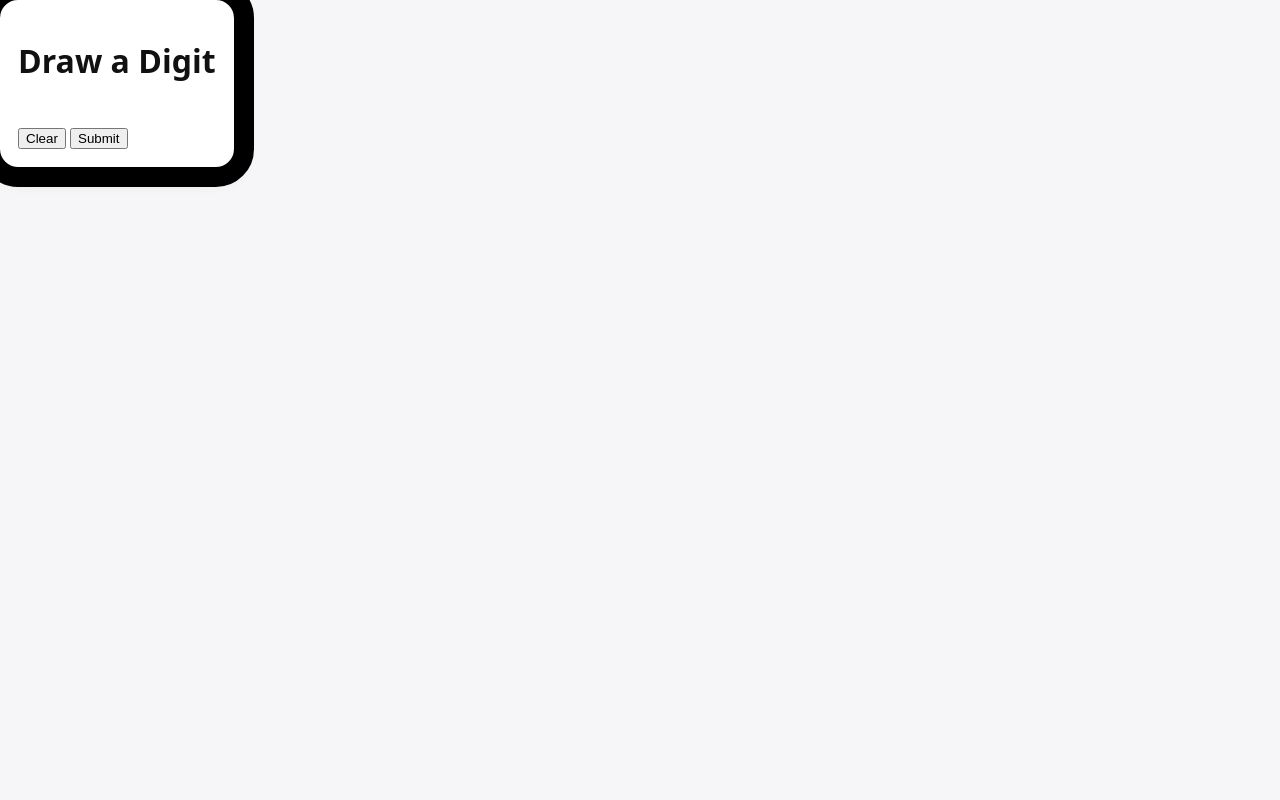
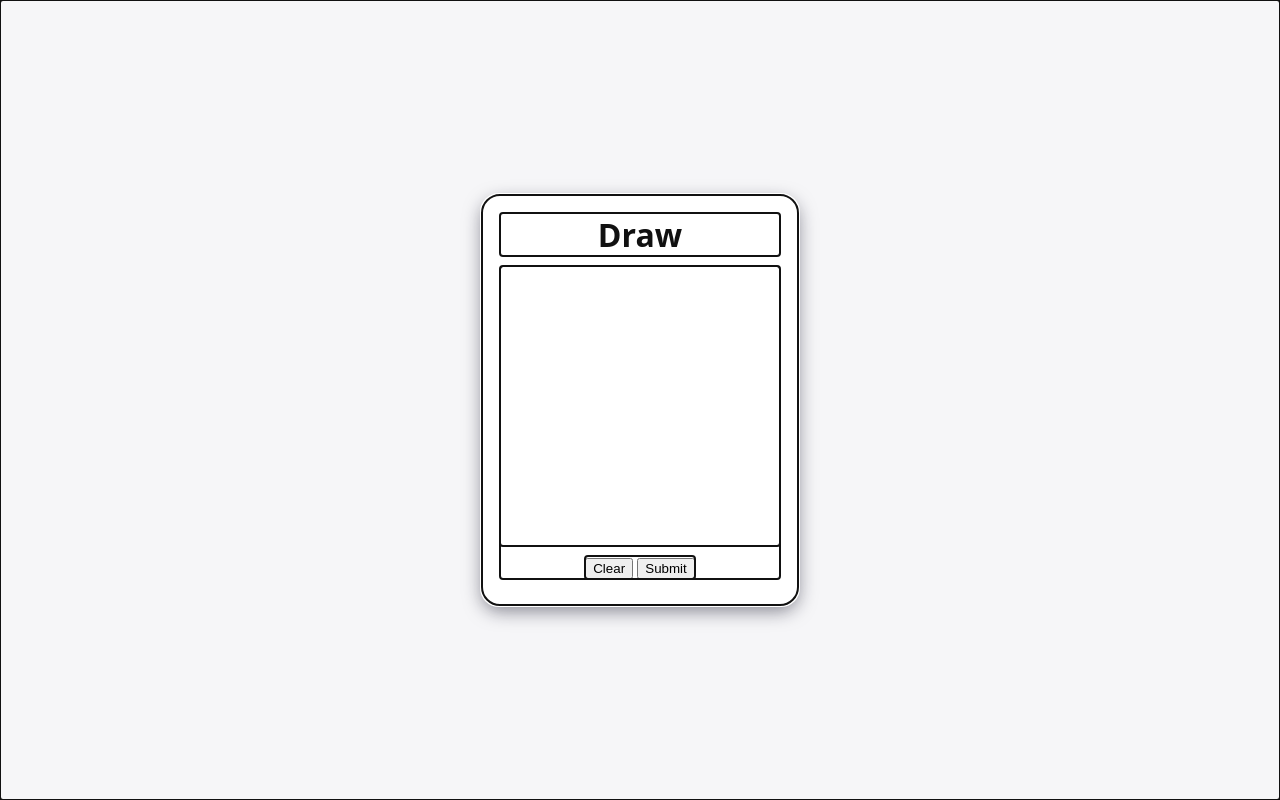
Before and after one commit to jalbert90/mathsketch, a plain HTML site: page static/index.html in a window 1280 px wide. Drawn offline with Linux system fonts and the light colour scheme; files that its build step writes are made by us from their sources; files whose address does not match are found by name.

Commit message:
feat(website): add more CSS

```diff
--- a/static/index.html
+++ b/static/index.html
@@ -8,10 +8,10 @@
     </head>
     <body>
         <div class="card" role="application" aria-label="Digit drawing area">
-            <h1>Draw a Digit</h1>
+            <h1>Draw</h1>
             <div id="canvas-wrap">
                 <canvas id="draw-canvas" aria-label="Drawing canvas" tabindex="0"></canvas>
-                <div class="controls">
+                <div class="controls" style="outline: auto;">
                     <button id="clear-btn" title="Clear the canvas">Clear</button>
                     <button id="submit-btn" class="primary" title="Send drawing to /predict">Submit</button>
                     <span id="result" aria-live="polite"></span>
--- a/static/index_style.css
+++ b/static/index_style.css
@@ -1,10 +1,14 @@
 :root {
-    --canvas-width: 18px;
+    --canvas-size: 280px;
 }
 
 body {
     font-family: system-ui, -apple-system, BlinkMacSystemFont, 'Segoe UI', Roboto, Oxygen, Ubuntu, Cantarell, 'Open Sans', 'Helvetica Neue', sans-serif;
-    outline: 20px solid black;
+    outline: auto;
+    display: flex;
+    flex-wrap: wrap;
+    justify-content: center;
+    align-items: center;
     min-height: 100vh;
     margin: 0;
     background-color: #f6f6f8;
@@ -12,14 +16,34 @@ body {
 }
 
 .card {
-    outline: 20px solid black;
+    outline: auto;
     background: white;
     padding: 18px;
     border-radius: 18px;
     box-shadow: 0px 6px 18px rgba(20, 20, 40, 0.5);
-    width: max-content
+}
+
+h1 {
+    outline: auto;
+    text-align: center;
+    margin: 0 0 10px 0;
+}
+
+#canvas-wrap {
+    outline: auto;
+    display: grid;
+    grid-template-columns: 1fr;
+    gap: 10px;
+    justify-items: center;
+    align-items: center;
+    margin-bottom: 8px;
 }
 
 #draw-canvas {
-    width: var(--canvas-width);
+    outline: auto;
+    width: var(--canvas-size);
+    height: var(--canvas-size);
+    touch-action: none;
+    background: white;
+    cursor: crosshair;
 }
```
